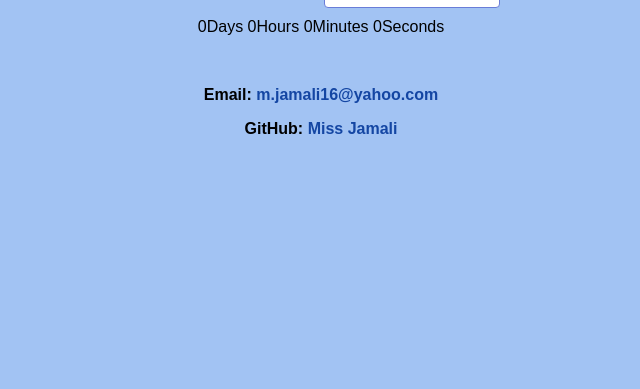
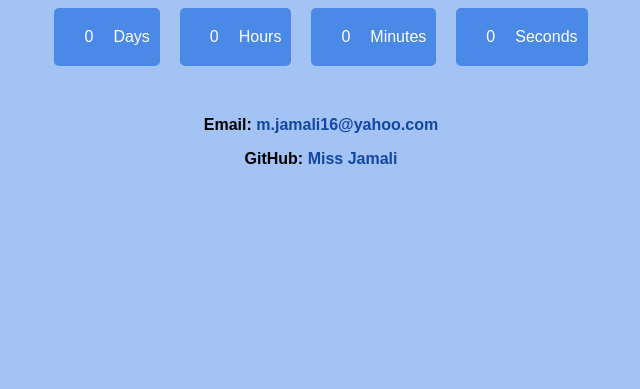
Before and after one commit to MaryaJamali/CountdownTimerProgram, a plain HTML site: page index.html in a window 1280 px wide. Shown: the part 411-800 px from the top of the page, without its empty margins (319-959 px from the left). Drawn offline with Linux system fonts and the light colour scheme.

Commit message:
Continue coding

```diff
--- a/css/styles.css
+++ b/css/styles.css
@@ -55,14 +55,14 @@ input[type="date"] {
     margin-bottom: 10px;
 }
 
-.clock {
+.time {
     display: flex;
     justify-content: center;
     align-items: center;
     margin-top: 20px;
 }
 
-.clock span {
+.time span {
     display: inline-block;
     font-size: 1em;
     margin: 0 10px;
--- a/js/script.js
+++ b/js/script.js
@@ -1,14 +1,18 @@
 // Find page elements
 const date = document.querySelector("input[name='date']");
 const time = document.querySelector(".time");
+
 let timeInterval;
 let timeStop = true;
+
+// To prevent the timer from stopping by refreshing the browser
 const saveValue = localStorage.getItem("countdown") || false;
 if (saveValue) {
     startClock(saveValue);
     let inputValue = new Date(saveValue);
-    endDate.valueAsDate = inputValue;
+    date.valueAsDate = inputValue;
 }
+
 // Add event to button
 date.addEventListener("change", currentTime);
 
@@ -19,6 +23,7 @@ function currentTime(e) {
     clearInterval(timeInterval);
     // Convert total time to milliseconds
     const temp = new Date(date.value);
+    // Set "localStorage" with a name and set value
     localStorage.setItem("countdown", temp);
     startTime(temp);
     timeStop = true;
```
